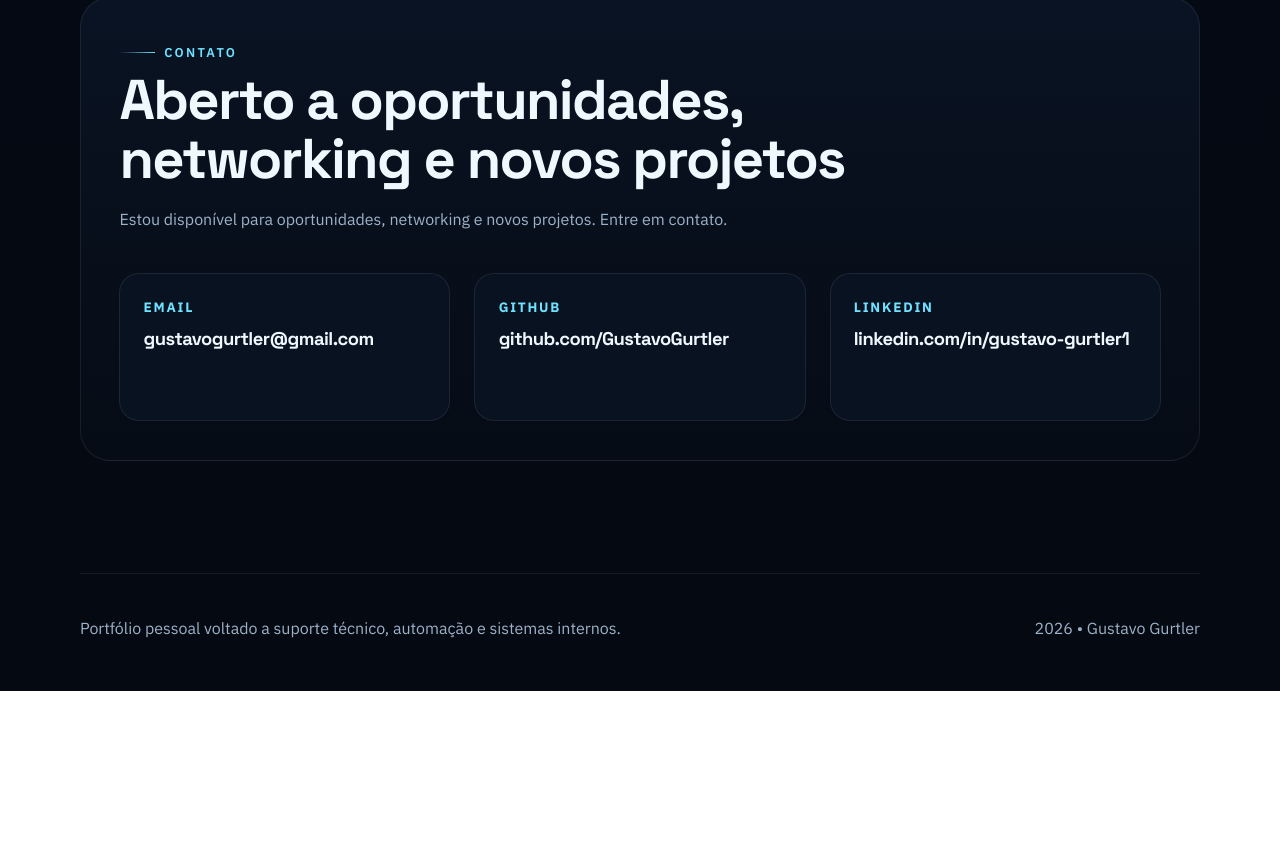
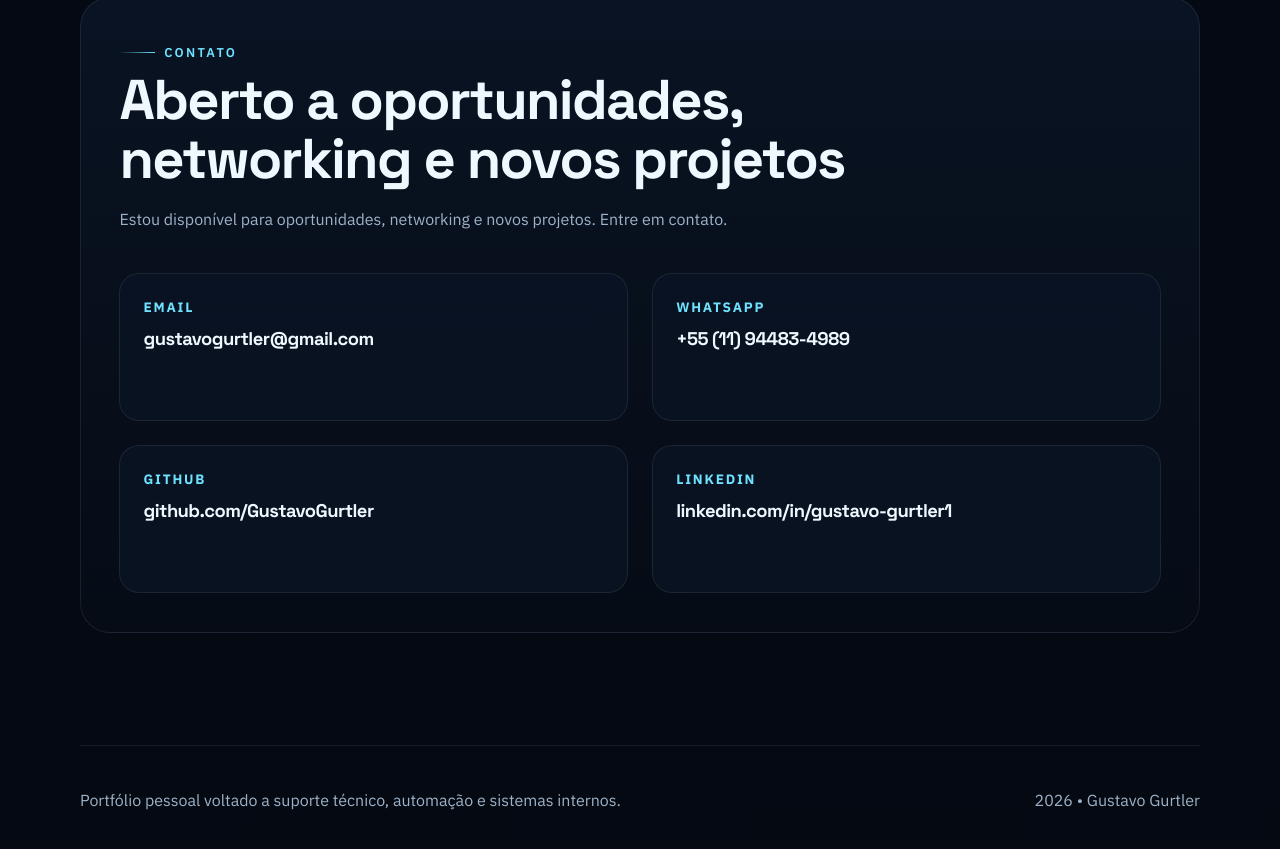
Before and after one commit to GustavoGurtler/portfolio, a plain HTML site: page index.html in a window 1280 px wide. Shown: the part 6985-7834 px from the top of the page. Before the commit the page ends 7676 px from the top, so only its background shows below. Drawn offline with Linux system fonts and the light colour scheme.

Commit message:
Add WhatsApp contact to portfolio

```diff
--- a/index.html
+++ b/index.html
@@ -582,6 +582,16 @@
 
                 <a
                   class="contact-card"
+                  href="https://wa.me/5511944834989"
+                  target="_blank"
+                  rel="noreferrer"
+                >
+                  <span>WhatsApp</span>
+                  <strong>+55 (11) 94483-4989</strong>
+                </a>
+
+                <a
+                  class="contact-card"
                   href="https://github.com/GustavoGurtler"
                   target="_blank"
                   rel="noreferrer"
--- a/style.css
+++ b/style.css
@@ -1066,7 +1066,7 @@ textarea {
 }
 
 .contact-grid {
-  grid-template-columns: repeat(3, minmax(0, 1fr));
+  grid-template-columns: repeat(2, minmax(0, 1fr));
 }
 
 .contact-card {
```
